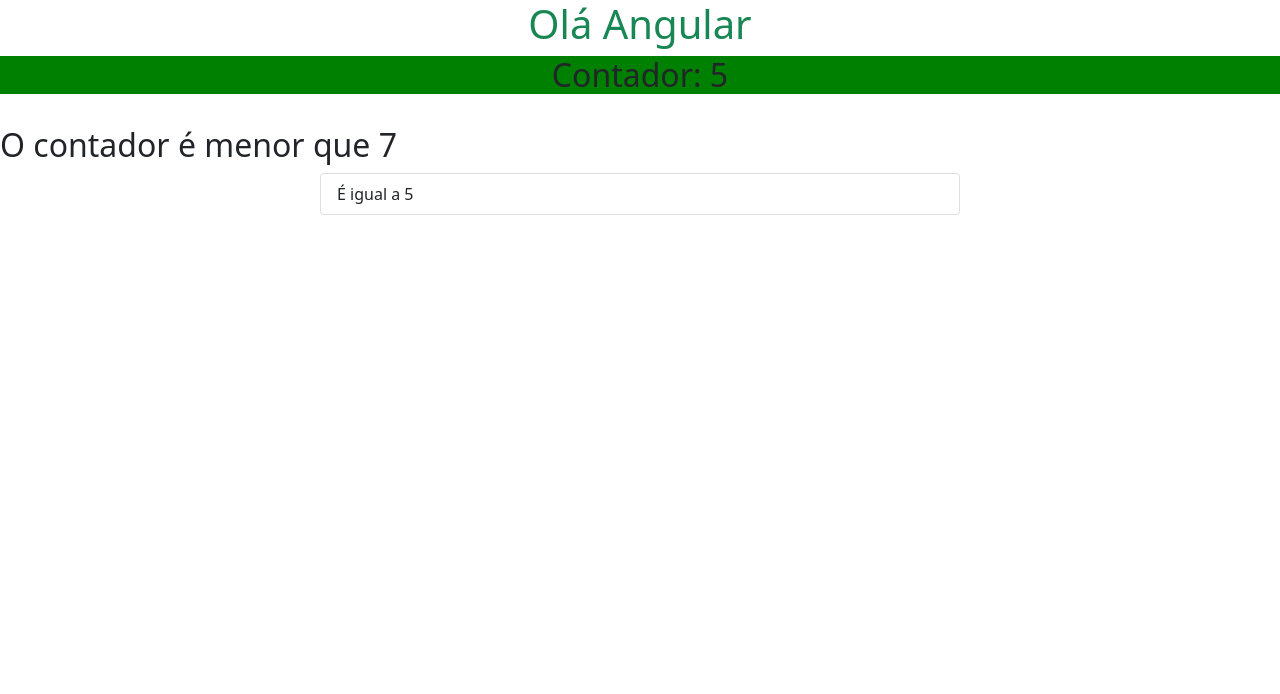
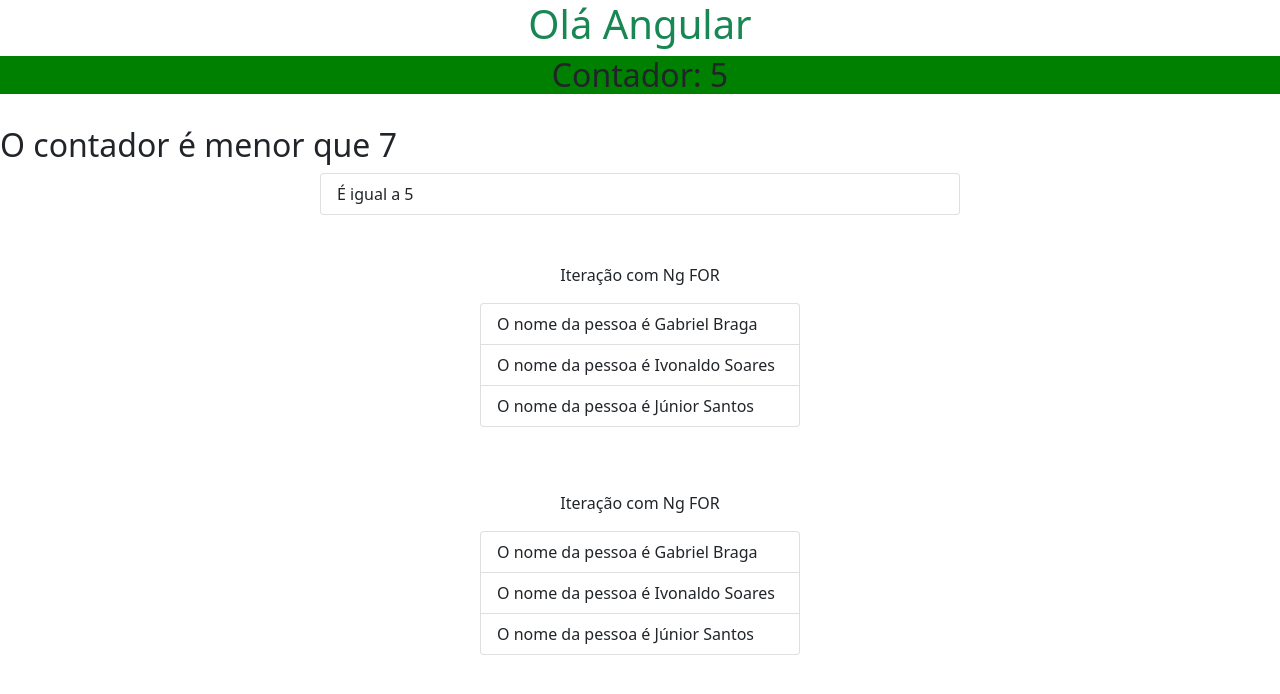
Before and after one commit to bragabriel/BootcampSantander-FullStackDeveloper, an Angular app in the folder Angular/curso_ambiente-angular/: page / in a window 1280 px wide. Shown: the top 694 px of the page. Built offline with nearby package versions, Linux system fonts and the light colour scheme.

Commit message:
feat: ngFor

```diff
--- a/Angular/curso_ambiente-angular/src/app/app.component.html
+++ b/Angular/curso_ambiente-angular/src/app/app.component.html
@@ -62,5 +62,24 @@
   <li class="list-group-item" *ngSwitchCase="10 ">
    É igual a 10
   </li>
+</ul>
 
-</ul>
+<br> <br>
+  <!-- Ng FOR -->
+  <p class="text-center">Iteração com Ng FOR</p>
+  <ul class="list-group mx-auto my-3 col-3">
+    <li class="list-group-item" *ngFor="let dado of pessoas">
+      O nome da pessoa é {{dado.nome}} {{dado.sobrenome}}
+    </li>
+  </ul>
+
+<br> <br>
+  <!-- Ng FOR (Por baixo dos panos) -->
+  <p class="text-center">Iteração com Ng FOR</p>
+  <ul class="list-group mx-auto my-3 col-3">
+    <ng-template ngFor let-dado [ngForOf]="pessoas">
+      <li class="list-group-item">
+        O nome da pessoa é {{dado.nome}} {{dado.sobrenome}}
+      </li>
+    </ng-template>
+  </ul>
--- a/Angular/curso_ambiente-angular/src/app/app.component.ts
+++ b/Angular/curso_ambiente-angular/src/app/app.component.ts
@@ -10,11 +10,29 @@ export class AppComponent implements OnInit {
 
   count = 0;
 
+  pessoas = [
+    {
+      nome: "Gabriel",
+      sobrenome: "Braga"
+    },
+    {
+      nome: "Ivonaldo",
+      sobrenome: "Soares"
+    },
+    {
+      nome: "Júnior",
+      sobrenome: "Santos"
+    },
+  ];
+
   constructor(){
 
   }
 
   ngOnInit(){
+
+    console.log(this.pessoas);
+
     let interval = setInterval(() => {
       this.count++;
 
```
